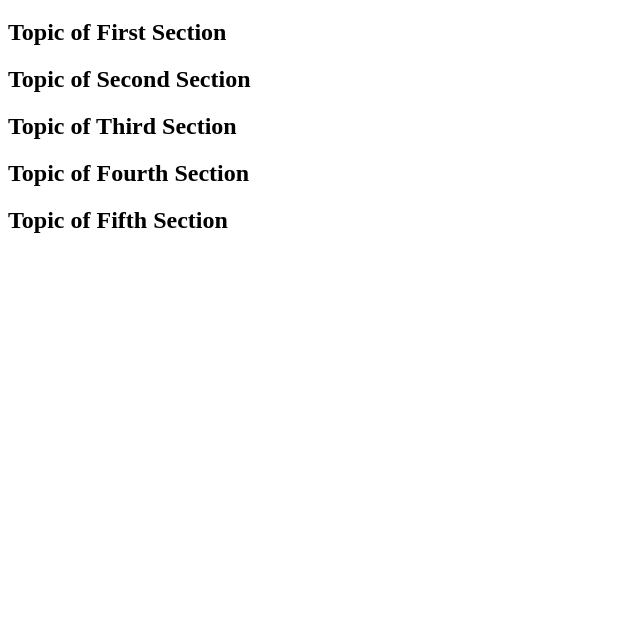
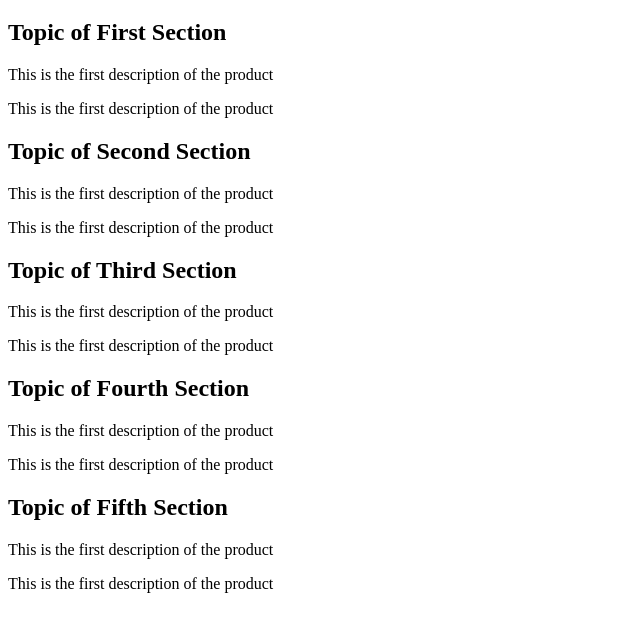
Before and after one commit to uchennaanya/TechnicalDocumentation, a plain HTML site: page index.html in a window 1280 px wide. Shown: the part 61-692 px from the top of the page, without its empty margins (0-640 px from the left). Drawn offline with Linux system fonts and the light colour scheme.

Commit message:
Added p tags

```diff
--- a/index.html
+++ b/index.html
@@ -8,18 +8,28 @@
             <h1>Technical Documentation</h1>
             <section class="main-section" id="Topic_of_First_Section">
                 <h1>Topic of First Section</h1>
+                <p> This is the first description of the product </p>
+                <p> This is the first description of the product </p>
             </section>
             <section class="main-section" id="Topic_of_Second_Section">
                 <h1>Topic of Second Section</h1>
+                <p> This is the first description of the product </p>
+                <p> This is the first description of the product </p>
             </section>
             <section class="main-section" id="Topic_of_Third_Section">
                 <h1>Topic of Third Section</h1>
+                <p> This is the first description of the product </p>
+                <p> This is the first description of the product </p>
             </section>
             <section class="main-section" id="Topic_of_Fourth_Section">
                 <h1>Topic of Fourth Section</h1>
+                <p> This is the first description of the product </p>
+                <p> This is the first description of the product </p>
             </section>
             <section class="main-section" id="Topic_of_Fifth_Section">
                 <h1>Topic of Fifth Section</h1>
+                <p> This is the first description of the product </p>
+                <p> This is the first description of the product </p>
             </section>
 
         </main>
```
